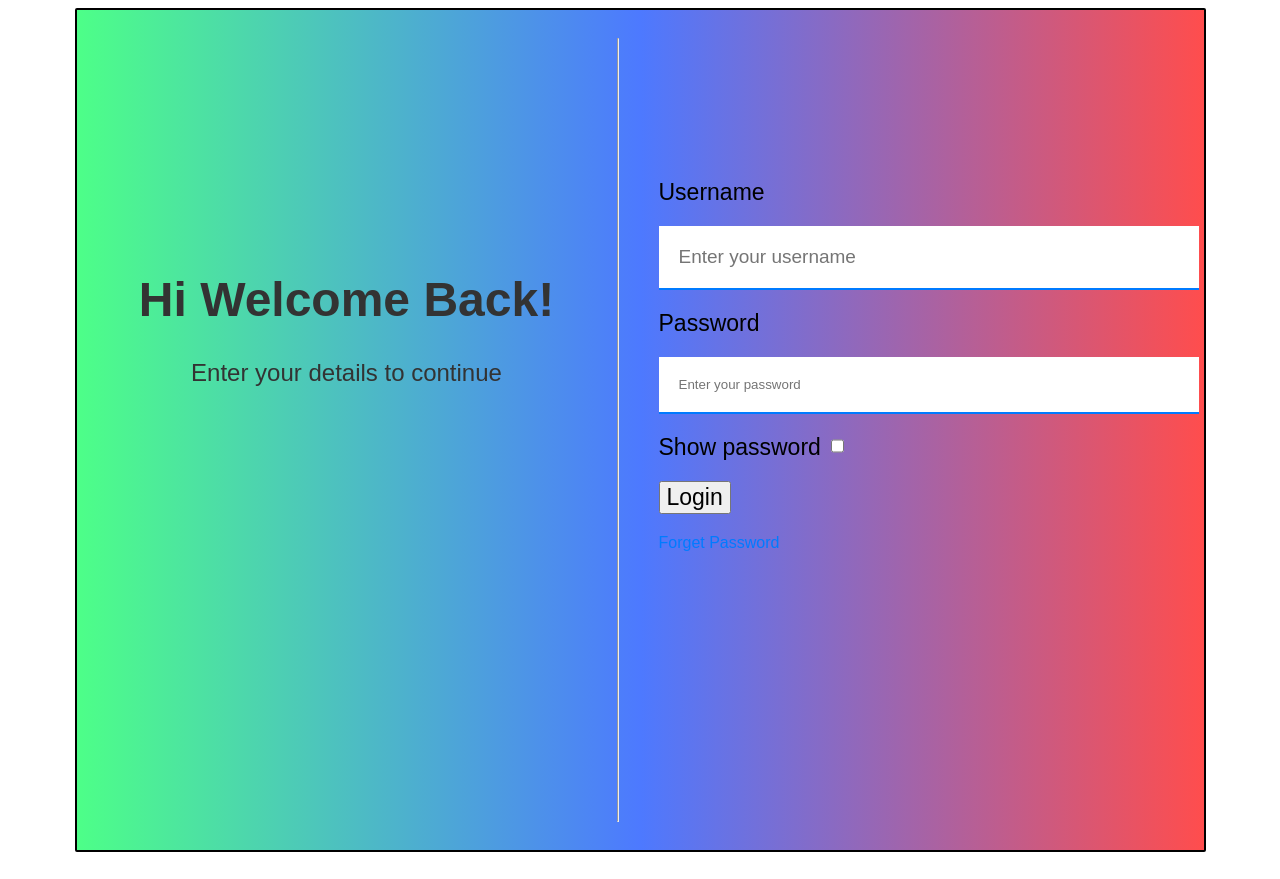
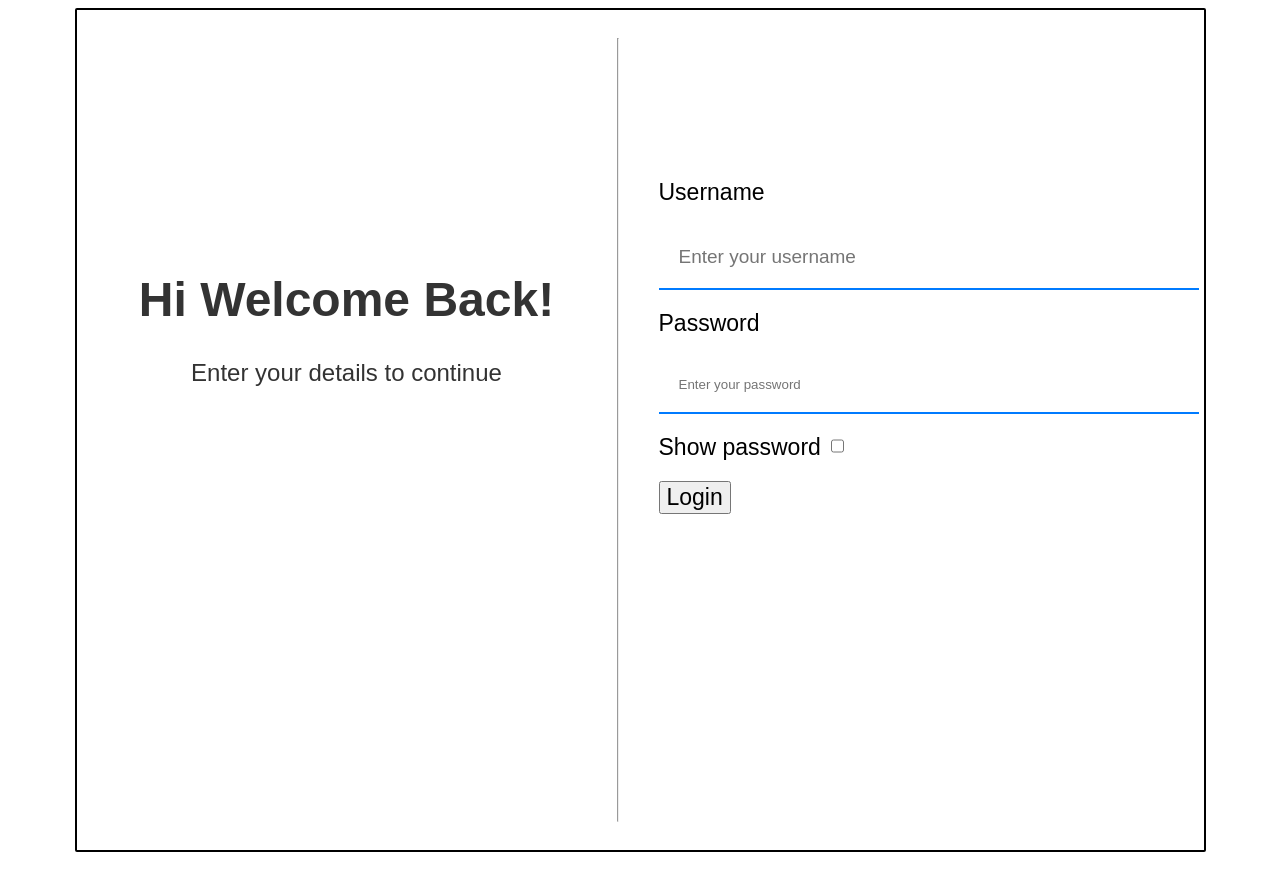
Before and after one commit to Navaneeth-18bit/Book-My-Turf, a React (Vite) app: page / in a window 1280 px wide. Built offline with nearby package versions, Linux system fonts and the light colour scheme.

Commit message:
chore: add Tailwind CSS Vite plugin and update login page styles
- Added "@tailwindcss/vite" dependency to package.json.
- Cleaned up login_page.css by removing gradient background and unnecessary keyframes.
- Adjusted input text color to white for better visibility.

```diff
--- a/package.json
+++ b/package.json
@@ -10,6 +10,7 @@
     "preview": "vite preview"
   },
   "dependencies": {
+    "@tailwindcss/vite": "^4.1.11",
     "react": "^19.1.1",
     "react-dom": "^19.1.1"
   },
--- a/src/css/login_page.css
+++ b/src/css/login_page.css
@@ -1,3 +1,6 @@
+
+
+
 body
 {
     font-family: Arial, sans-serif;
@@ -17,16 +20,6 @@ body
     display: flex;
     gap: 20px;
     padding: 20px;
-    background: linear-gradient(270deg, #ff4d4d, #4d79ff, #4dff88);
-    animation: gradientFlow 12s ease infinite;
-
-
-}
-
-@keyframes gradientFlow {
-    0% { background-position: 0% 50%; }
-    50% { background-position: 100% 50%; }
-    100% { background-position: 0% 50%; }
 }
 
 .login_page_greeting
@@ -111,7 +104,7 @@ input[type="checkbox"]
     display: block;
     margin-top: 20px;
     text-decoration: none;
-    color: #007bff;
+    color: #ffffff;
 
 }
 
```
Also changed, not shown: 1 other file (tests, documents, lock files or other folders).
